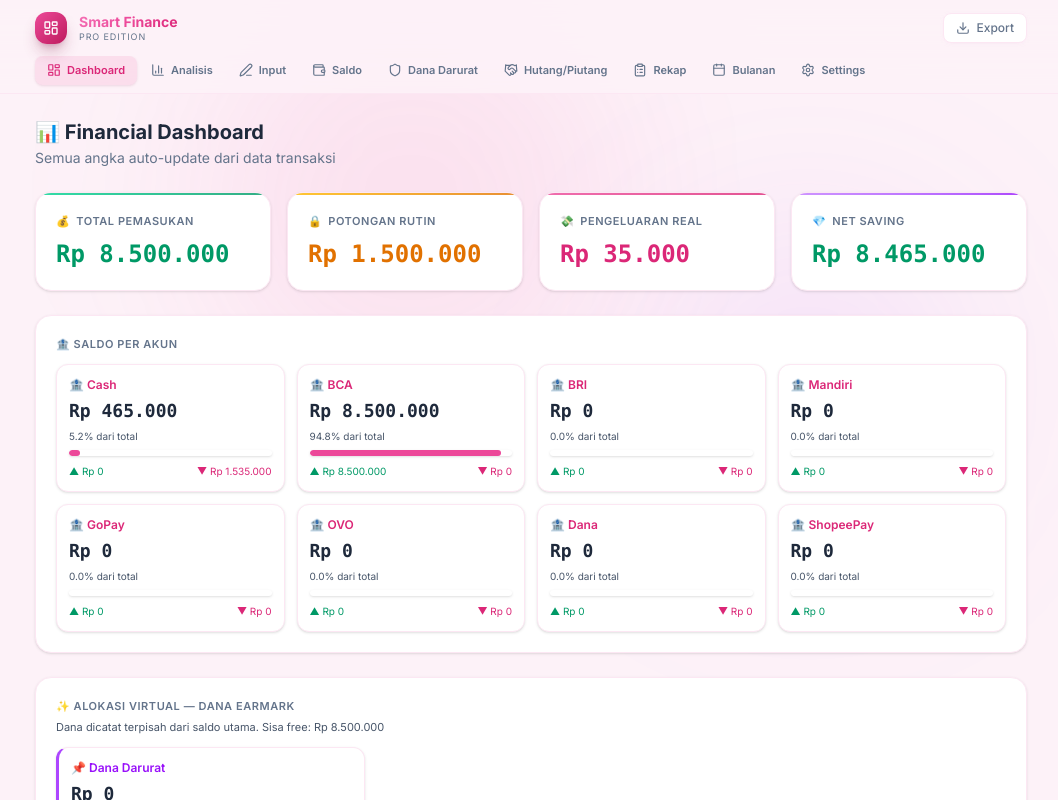
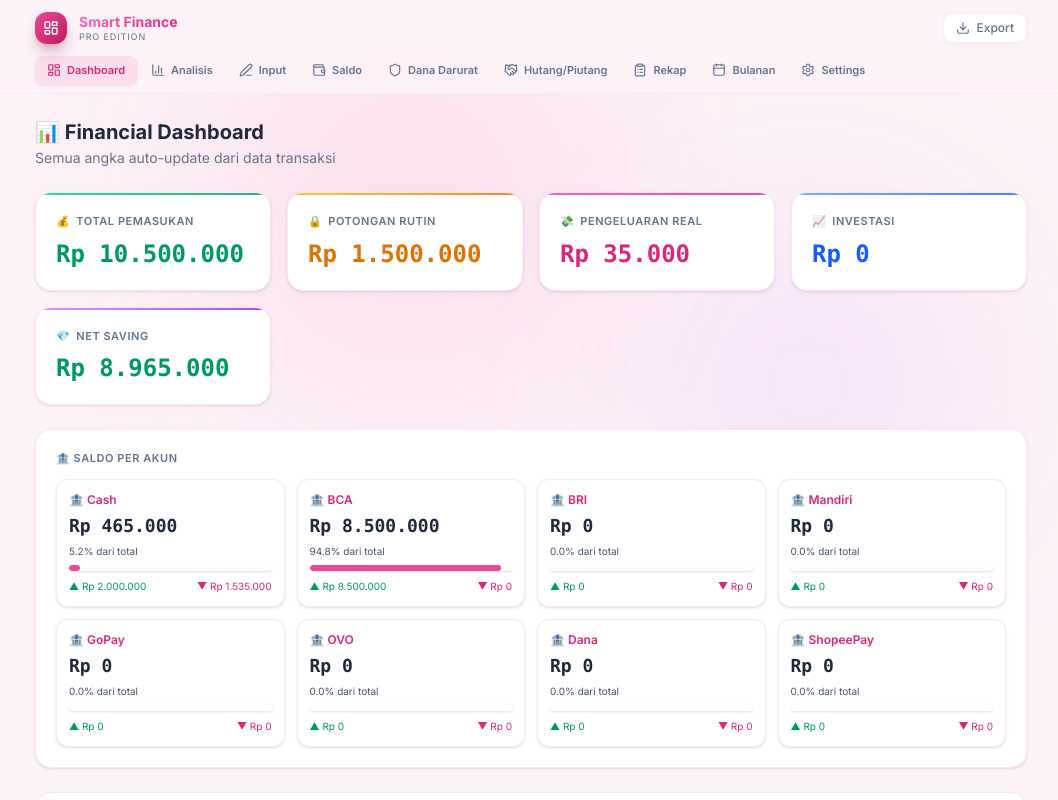
Before and after one commit to faniagitha8520-sys/SmartFinance-Rupiah, a React (Vite) app: page / in a window 1280 px wide. Shown: the top 800 px of the page, without its empty margins (109-1167 px from the left). Built offline with nearby package versions, Linux system fonts and the light colour scheme; no server answers; the database is empty.

Commit message:
feat: add Investasi, Pajak, and Zakat transaction types with updated dashboard logic

```diff
--- a/src/App.jsx
+++ b/src/App.jsx
@@ -58,23 +58,25 @@
       const akunTx = tx.filter(t => t.akun === a);
       const allMasuk = akunTx.filter(t => !EXCLUDED.includes(t.tipe)).reduce((s, t) => s + (t.penghasilan || 0), 0);
       const allKeluar = akunTx.filter(t => !EXCLUDED.includes(t.tipe)).reduce((s, t) => s + (t.pengeluaran || 0), 0);
-      const masukDisplay = akunTx.filter(t => t.tipe === "Pemasukan" && t.kategori === "Gaji").reduce((s, t) => s + (t.penghasilan || 0), 0);
-      const keluarDisplay = akunTx.filter(t => (t.tipe === "Pengeluaran" || t.tipe === "Bayar Hutang")).reduce((s, t) => s + (t.pengeluaran || 0), 0);
+      const masukDisplay = akunTx.filter(t => t.tipe === "Pemasukan").reduce((s, t) => s + (t.penghasilan || 0), 0);
+      const keluarDisplay = akunTx.filter(t => (t.tipe === "Pengeluaran" || t.tipe === "Bayar Hutang" || t.tipe === "Investasi" || t.tipe === "Zakat/Donasi" || t.tipe === "Pajak")).reduce((s, t) => s + (t.pengeluaran || 0), 0);
       saldo[a] = { masuk: masukDisplay, keluar: keluarDisplay, saldoAkhir: allMasuk - allKeluar };
     });
     const totalAsetReal = akunReal.reduce((s, a) => s + Math.max(saldo[a]?.saldoAkhir || 0, 0), 0);
     const totalAsetVirtual = akunVirtual.reduce((s, a) => s + Math.max(saldo[a]?.saldoAkhir || 0, 0), 0);
     const totalAset = totalAsetReal;
-    const totalPemasukan = tx.filter(t => t.tipe === "Pemasukan" && t.kategori === "Gaji").reduce((s, t) => s + t.penghasilan, 0);
-    const totalPotongan = tx.filter(t => t.kategori === "Potongan" || t.tipe === "Bayar Hutang").reduce((s, t) => s + t.pengeluaran, 0);
+    const totalPemasukan = tx.filter(t => t.tipe === "Pemasukan").reduce((s, t) => s + t.penghasilan, 0);
+    const totalPotongan = tx.filter(t => t.kategori === "Potongan" || t.tipe === "Bayar Hutang" || t.tipe === "Pajak" || t.tipe === "Zakat/Donasi").reduce((s, t) => s + t.pengeluaran, 0);
     const totalPengeluaranReal = tx.filter(t => t.tipe === "Pengeluaran" && t.kategori !== "Potongan" && !["Saldo Awal","Transfer","Hutang","Piutang"].includes(t.kategori)).reduce((s, t) => s + t.pengeluaran, 0);
-    const netSaving = totalPemasukan - totalPengeluaranReal;
+    const totalInvestasi = tx.filter(t => t.tipe === "Investasi").reduce((s, t) => s + t.pengeluaran, 0);
+    const netSaving = totalPemasukan - totalPengeluaranReal - totalPotongan; // Investment is considered saved funds, excluded here so SR stays high
     const monthStats = {}; MONTHS.forEach(m => {
       const mTx = byMonth[m];
-      const pemasukan = mTx.filter(t => t.tipe === "Pemasukan" && t.kategori === "Gaji").reduce((s, t) => s + t.penghasilan, 0);
-      const pengeluaran = mTx.filter(t => t.tipe === "Pengeluaran" || t.tipe === "Bayar Hutang").reduce((s, t) => s + t.pengeluaran, 0);
-      const net = pemasukan - pengeluaran;
-      monthStats[m] = { pemasukan, pengeluaran, net, savingRate: pemasukan > 0 ? net / pemasukan : 0, txCount: mTx.length };
+      const pemasukan = mTx.filter(t => t.tipe === "Pemasukan").reduce((s, t) => s + t.penghasilan, 0);
+      const pengeluaran = mTx.filter(t => t.tipe === "Pengeluaran" || t.tipe === "Bayar Hutang" || t.tipe === "Pajak" || t.tipe === "Zakat/Donasi").reduce((s, t) => s + t.pengeluaran, 0);
+      const investasi = mTx.filter(t => t.tipe === "Investasi").reduce((s, t) => s + t.pengeluaran, 0);
+      const net = pemasukan - pengeluaran - investasi;
+      monthStats[m] = { pemasukan, pengeluaran, investasi, net, savingRate: pemasukan > 0 ? (pemasukan - pengeluaran) / pemasukan : 0, txCount: mTx.length };
     });
     const budgetData = {}; MONTHS.forEach(m => {
       budgetData[m] = {}; kategoriSpending.forEach(k => {
@@ -117,7 +119,7 @@
     const avgMonthlySpend = totalPotongan + totalPengeluaranReal;
     const burnRate = avgMonthlySpend > 0 ? totalAset / avgMonthlySpend : 99;
     const mainBankFree = Math.max((saldo["BCA"]?.saldoAkhir || 0) - totalAsetVirtual, 0);
-    return { saldo, totalAset, totalAsetReal, totalAsetVirtual, mainBankFree, totalPemasukan, totalPotongan, totalPengeluaranReal, netSaving, monthStats, budgetData, byMonth, totalHutang, totalBayar, sisaHutang, hutangMasuk, bayarHutang, totalPiutangOut, totalPiutangIn, sisaPiutang, piutangKeluar, piutangMasuk, healthScore, healthLabel, savingRate, savingScore, budgetScore, ddScore, hutangScore, diversScore, ddTarget, ddCurrent, ddProgress, topSpending, burnRate, spendingByKat, activeAkun };
+    return { saldo, totalAset, totalAsetReal, totalAsetVirtual, mainBankFree, totalPemasukan, totalPotongan, totalPengeluaranReal, totalInvestasi, netSaving, monthStats, budgetData, byMonth, totalHutang, totalBayar, sisaHutang, hutangMasuk, bayarHutang, totalPiutangOut, totalPiutangIn, sisaPiutang, piutangKeluar, piutangMasuk, healthScore, healthLabel, savingRate, savingScore, budgetScore, ddScore, hutangScore, diversScore, ddTarget, ddCurrent, ddProgress, topSpending, burnRate, spendingByKat, activeAkun };
   }, [tx, settings, akunList, akunVirtual, akunReal, kategoriSpending]);
 
   const addTx = useCallback((newTx) => { setTx(prev => [...prev, { ...newTx, id: uid() }]); }, []);
--- a/src/components/DashboardView.jsx
+++ b/src/components/DashboardView.jsx
@@ -15,6 +15,7 @@
           { label: "Total Pemasukan", val: fmt(c.totalPemasukan), color: "text-emerald-600", accent: "from-emerald-400 to-emerald-600", icon: "💰" },
           { label: "Potongan Rutin", val: fmt(c.totalPotongan), color: "text-amber-600", accent: "from-amber-400 to-amber-600", icon: "🔒" },
           { label: "Pengeluaran Real", val: fmt(c.totalPengeluaranReal), color: "text-pink-600", accent: "from-pink-500 to-pink-600", icon: "💸" },
+          { label: "Investasi", val: fmt(c.totalInvestasi), color: "text-blue-600", accent: "from-blue-400 to-blue-600", icon: "📈" },
           { label: "Net Saving", val: fmt(c.netSaving), color: c.netSaving >= 0 ? "text-emerald-600" : "text-pink-600", accent: "from-purple-400 to-purple-600", icon: "💎" },
         ].map((item, i) => (
           <div key={i} className="relative overflow-hidden rounded-2xl bg-white shadow-sm border border-pink-100 p-5 backdrop-blur-sm hover:border-pink-100 transition-all duration-300 group hover:-translate-y-0.5 hover:shadow-lg hover:shadow-pink-900/5">
--- a/src/utils.js
+++ b/src/utils.js
@@ -7,7 +7,7 @@
 // ====== DEFAULTS ======
 export const DEFAULT_AKUN_LIST = ["Cash","BCA","BRI","Mandiri","GoPay","OVO","Dana","ShopeePay","Dana Darurat"];
 export const DEFAULT_AKUN_VIRTUAL = ["Dana Darurat"];
-export const TIPE_LIST = ["Pemasukan","Pengeluaran","Transfer Masuk","Transfer Keluar","Hutang Masuk","Bayar Hutang","Piutang Keluar","Piutang Masuk","Alokasi Virtual"];
+export const TIPE_LIST = ["Pemasukan","Pengeluaran","Investasi","Zakat/Donasi","Pajak","Transfer Masuk","Transfer Keluar","Hutang Masuk","Bayar Hutang","Piutang Keluar","Piutang Masuk","Alokasi Virtual"];
 export const normalizeDebtType = (tipe) => tipe === "Hutang Catat" ? "Bayar Hutang" : tipe;
 export const DEFAULT_KATEGORI_SPENDING = ["Rokok","Jajan","Logistik","Transport","Hobi","Komunikasi","Subscription","Admin/Tax","Gadget","Perabot","Pakaian","Kesehatan/Obat","Perawatan Diri","Olahraga/Gym","Makan di Luar","Kendaraan","Pendidikan/Kursus","Hadiah/Oleh-oleh","Ongkos Kirim","Biaya Visa/Dokumen","Wisata/Jalan-jalan","Donasi/Sedekah","Lain-lain"];
 export const KATEGORI_SYSTEM = ["Gaji","Saldo Awal","Potongan","Transfer","Hutang","Piutang"];
```
